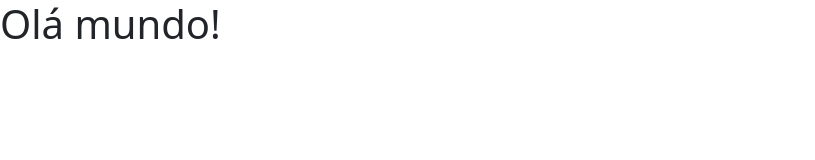
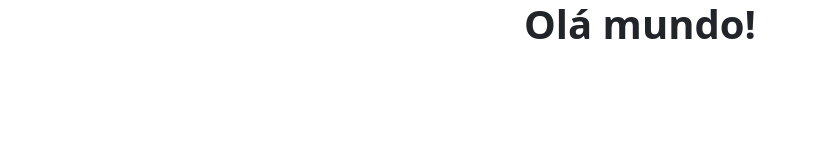
Before and after one commit to paulohmt/tela-de-login, a plain HTML site: page index.html in a window 1280 px wide. Shown: the whole page, without its empty margins (0-815 px from the left). Drawn offline with nearby package versions, Linux system fonts and the light colour scheme.

Commit message:
troca de nome
Nome CSS

```diff
--- a/index.html
+++ b/index.html
@@ -13,7 +13,7 @@
 
 <body>
     <div>
-        <h1>Olá mundo!</h1>
+        <h1><b>Olá mundo!</b></h1>
     </div>
 
 </body>
--- a/style.css
+++ b/style.css
@@ -0,0 +1,3 @@
+div{
+    text-align: center;
+}
```
